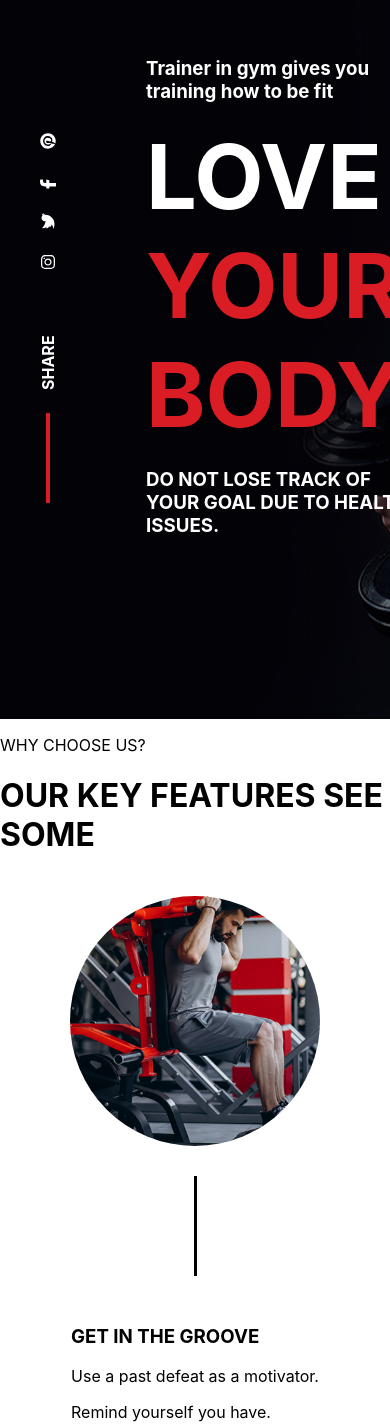
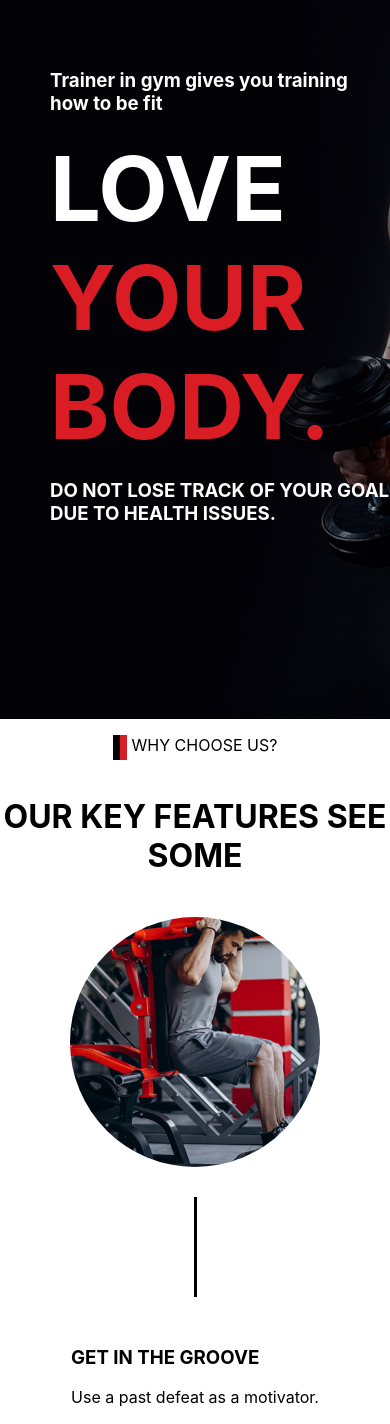
Before and after one commit to NurulIslam-EEE/fitness, a Next.js app: page / in a window 390 px wide. Shown: the part 125-1549 px from the top of the page. Built offline with nearby package versions, Linux system fonts and the light colour scheme.

Commit message:
responsive check

```diff
--- a/components/Features.js
+++ b/components/Features.js
@@ -6,8 +6,16 @@ const Features = () => {
     return (
         <>
             <div>
-                <p> WHY CHOOSE US?</p>
-                <h1>OUR KEY FEATURES SEE SOME</h1>
+                <div className={styles.title}>
+                    <div>
+                        <p className={styles.box}></p>
+                        <p> WHY CHOOSE US?</p>
+
+                    </div>
+
+                    <h1>OUR KEY FEATURES SEE SOME</h1>
+                </div>
+
                 <div className={styles.featureContainer}>
                     <div className={styles.feature} >
                         <Image className={styles.img} src="/img/01.jpg" width="260" height="260" alt='' />
--- a/components/Footer.js
+++ b/components/Footer.js
@@ -9,18 +9,27 @@ const Footer = () => {
             </div>
             <div>
                 <h3>USEFUL LINKS</h3>
-
+                <div className={styles.links}>
+                    <div>
 
                         <p>About</p>
                         <p>Our Trainers</p>
                         <p>Services</p>
                         <p>Bmi Calculator</p>
                         <p>Classes</p>
+                    </div>
+                    <div>
+
                         <p>Blog</p>
                         <p>Gallery</p>
                         <p>Classes Timetable</p>
                         <p>Shop</p>
                         <p>Contact Us</p>
+                    </div>
+                </div>
+
+
+
             </div>
             <div>
                 <h3>SUBSCRIBE US</h3>
--- a/package.json
+++ b/package.json
@@ -11,6 +11,7 @@
   "dependencies": {
     "@fortawesome/fontawesome-svg-core": "^1.3.0",
     "@fortawesome/free-brands-svg-icons": "^6.0.0",
+    "@fortawesome/free-regular-svg-icons": "^6.0.0",
     "@fortawesome/free-solid-svg-icons": "^6.0.0",
     "@fortawesome/react-fontawesome": "^0.1.17",
     "next": "12.1.0",
--- a/styles/Banner.module.css
+++ b/styles/Banner.module.css
@@ -39,3 +39,14 @@
   margin-top: 20px;
   transform: rotate(-90deg);
 }
+
+/* responsive */
+
+@media screen and (max-width: 600px) {
+  .socialContainer {
+    display: none;
+  }
+  .banner {
+    background-size: cover;
+  }
+}
--- a/styles/Features.module.css
+++ b/styles/Features.module.css
@@ -77,7 +77,19 @@
   align-items: center;
   justify-content: center;
 }
-
+.box {
+  background: linear-gradient(to right, black 50%, #da1d25 50%);
+  width: 14px;
+  height: 25px;
+  margin-right: 5px;
+}
+.title {
+  text-align: center;
+}
+.title div {
+  display: flex;
+  justify-content: center;
+}
 /* responsive */
 
 @media screen and (max-width: 600px) {
--- a/styles/Footer.module.css
+++ b/styles/Footer.module.css
@@ -3,6 +3,7 @@
   grid-template-columns: repeat(4, 1fr);
   background-color: black;
   color: white;
+  padding: 20px;
 }
 
 .notify {
@@ -12,3 +13,14 @@
   color: white;
   margin-top: 10px;
 }
+.links {
+  display: flex;
+}
+.links:nth-child(1) {
+  padding: 10px;
+}
+@media screen and (max-width: 600px) {
+  .footer {
+    display: block;
+  }
+}
```
Also changed, not shown: 1 other file (tests, documents, lock files or other folders). Lines whose indentation alone changed are shown as unchanged.
